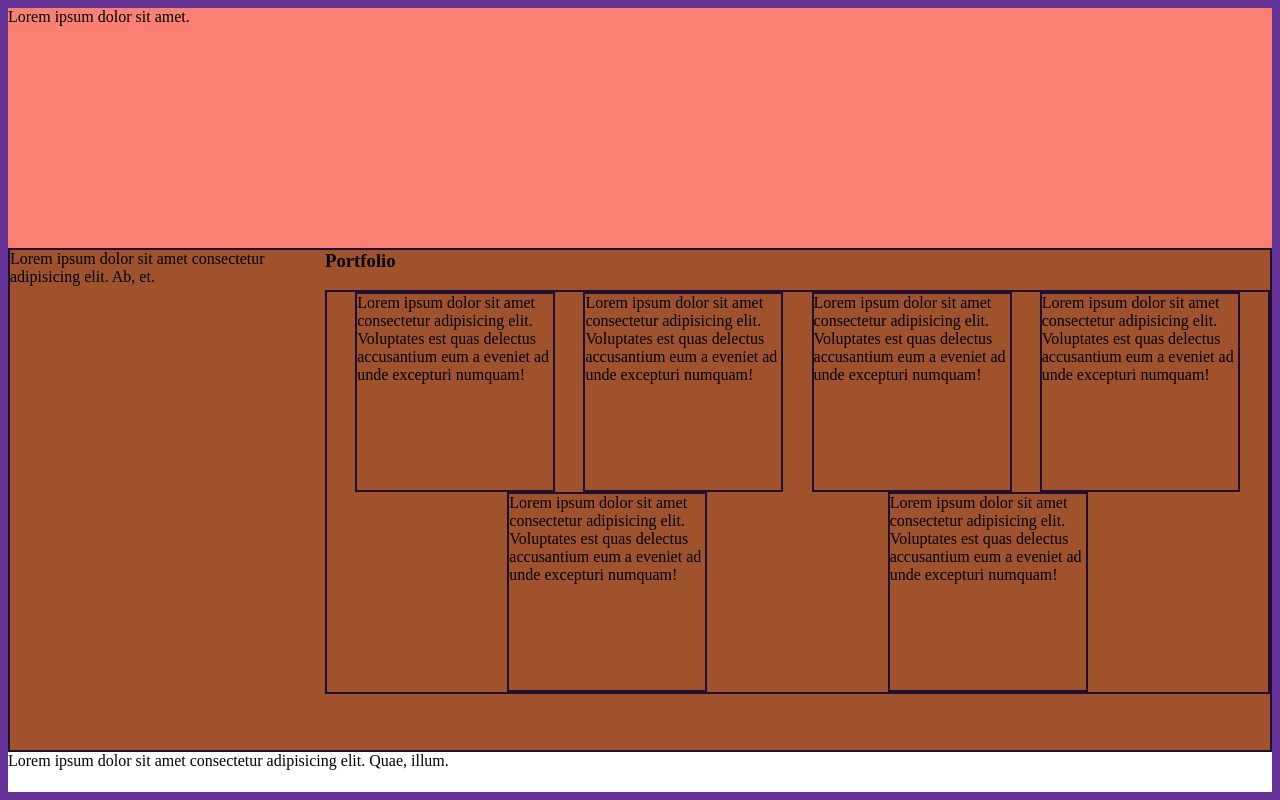
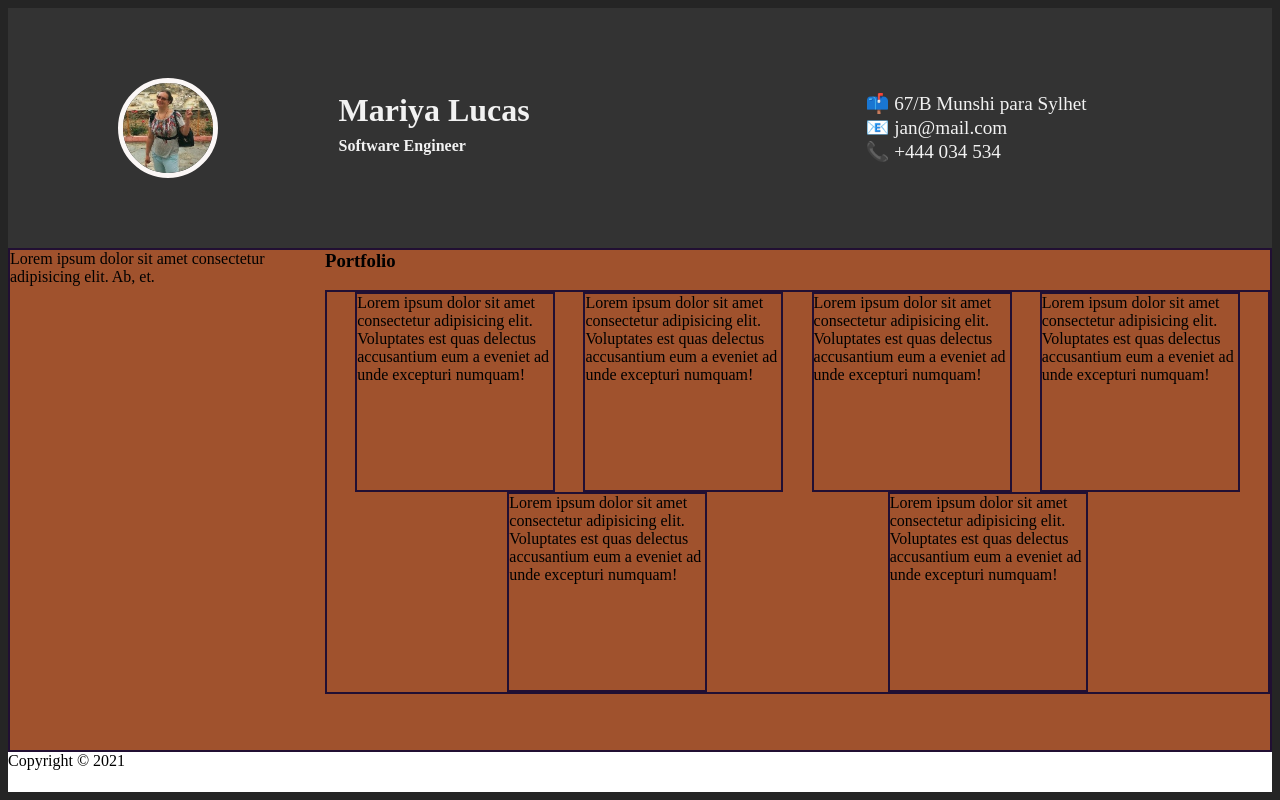
Before and after one commit to MariyaLcs/rsschool-html, a plain HTML site: page index.html in a window 1280 px wide. Drawn offline with Linux system fonts and the light colour scheme.

Commit message:
add header

```diff
--- a/index.html
+++ b/index.html
@@ -9,7 +9,23 @@
   </head>
   <body>
     <section class="container">
-      <header class="main-header">Lorem ipsum dolor sit amet.</header>
+      <header class="header">
+        <div class="main-header-left">
+          <img src="/1.jpg" alt="My picture" class="main-header-picture" />
+          <div class="main-header-name">
+            <h1 class="header-name">Mariya Lucas</h1>
+            <h4>Software Engineer</h4>
+          </div>
+        </div>
+
+        <div class="main-header-right">
+          <ul class="main-header-contacts">
+            <li>📫 67/B Munshi para Sylhet</li>
+            <li>📧 jan@mail.com</li>
+            <li>📞 +444 034 534</li>
+          </ul>
+        </div>
+      </header>
       <main>
         <aside>
           Lorem ipsum dolor sit amet consectetur adipisicing elit. Ab, et.
@@ -51,7 +67,7 @@
         </section>
       </main>
       <footer>
-        Lorem ipsum dolor sit amet consectetur adipisicing elit. Quae, illum.
+        <p class="copyright-text">Copyright &copy; 2021</p>
       </footer>
     </section>
   </body>
--- a/style.css
+++ b/style.css
@@ -2,21 +2,60 @@
   box-sizing: border-box;
   margin: 0;
 }
-/* body {
-  overflow: hidden;
-} */
+
 .container {
   display: flex;
   height: 100vh;
-  border: 8px solid rebeccapurple;
+  border: 8px solid #252525;
   flex-direction: column;
 }
-.main-header {
+/* Header */
+.header {
+  display: flex;
+  flex-direction: row;
+  justify-content: space-around;
+  align-items: center;
+  background-color: #333333;
+
   min-height: 150px;
   height: 30vh;
-  width: 100%;
-  background-color: salmon;
 }
+.header-name {
+  font-size: 2em;
+}
+.main-header-left {
+  display: flex;
+  flex-direction: row;
+  justify-content: space-evenly;
+  align-items: center;
+  width: 50%;
+}
+.main-header-picture {
+  border-radius: 50%;
+  height: 100px;
+  border: 5px solid #fbf7f6;
+}
+.main-header-name {
+  display: flex;
+  flex-direction: column;
+  line-height: 36px;
+  margin-left: 10px;
+  color: #f2f2f2;
+}
+.main-header-right {
+  display: flex;
+  flex-direction: column;
+  align-items: center;
+  width: 50%;
+}
+.main-header-contacts {
+  list-style: none;
+  font-size: 1.2em;
+  line-height: 24px;
+  color: #f2f2f2;
+}
+/* Main */
+
 main {
   display: flex;
   flex: 1;
@@ -47,3 +86,14 @@ footer {
 .content-header {
   height: 5vh;
 }
+
+/* Footer */
+
+@media all and (max-width: 768px) {
+  .main-header {
+    flex-direction: column;
+  }
+  .main-header-right {
+    display: none;
+  }
+}
```
Also changed, not shown: 1.jpg (added).
